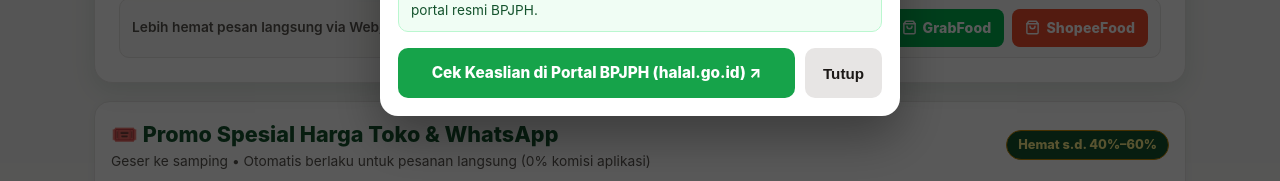
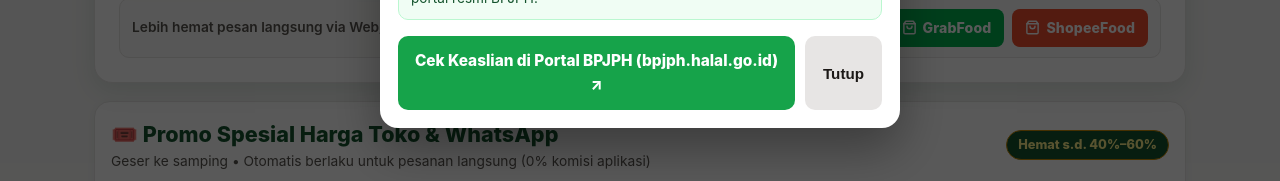
Before and after one commit to sintradisionaljapas-svg/sintradisional-web, a plain HTML site: page index.html in a window 1280 px wide. Both pictures are taken after a click on the button "Halal BPJPH". Shown: the part 600-781 px from the top of the page. Drawn offline with Linux system fonts and the light colour scheme; no server answers.

Commit message:
Update link verifikasi Halal ke bpjph.halal.go.id (v3.0.8)

```diff
--- a/index.html
+++ b/index.html
@@ -591,8 +591,8 @@
         </div>
 
         <div class="halal-modal-actions">
-          <a href="https://halal.go.id" target="_blank" rel="noopener" class="btn-modal-add halal-verify-link">
-            Cek Keaslian di Portal BPJPH (halal.go.id) ↗
+          <a href="https://bpjph.halal.go.id/" target="_blank" rel="noopener" class="btn-modal-add halal-verify-link">
+            Cek Keaslian di Portal BPJPH (bpjph.halal.go.id) ↗
           </a>
           <button type="button" class="btn-halal-close" onclick="closeHalalModal()">Tutup</button>
         </div>
```
Also changed, not shown: 1 other file.
